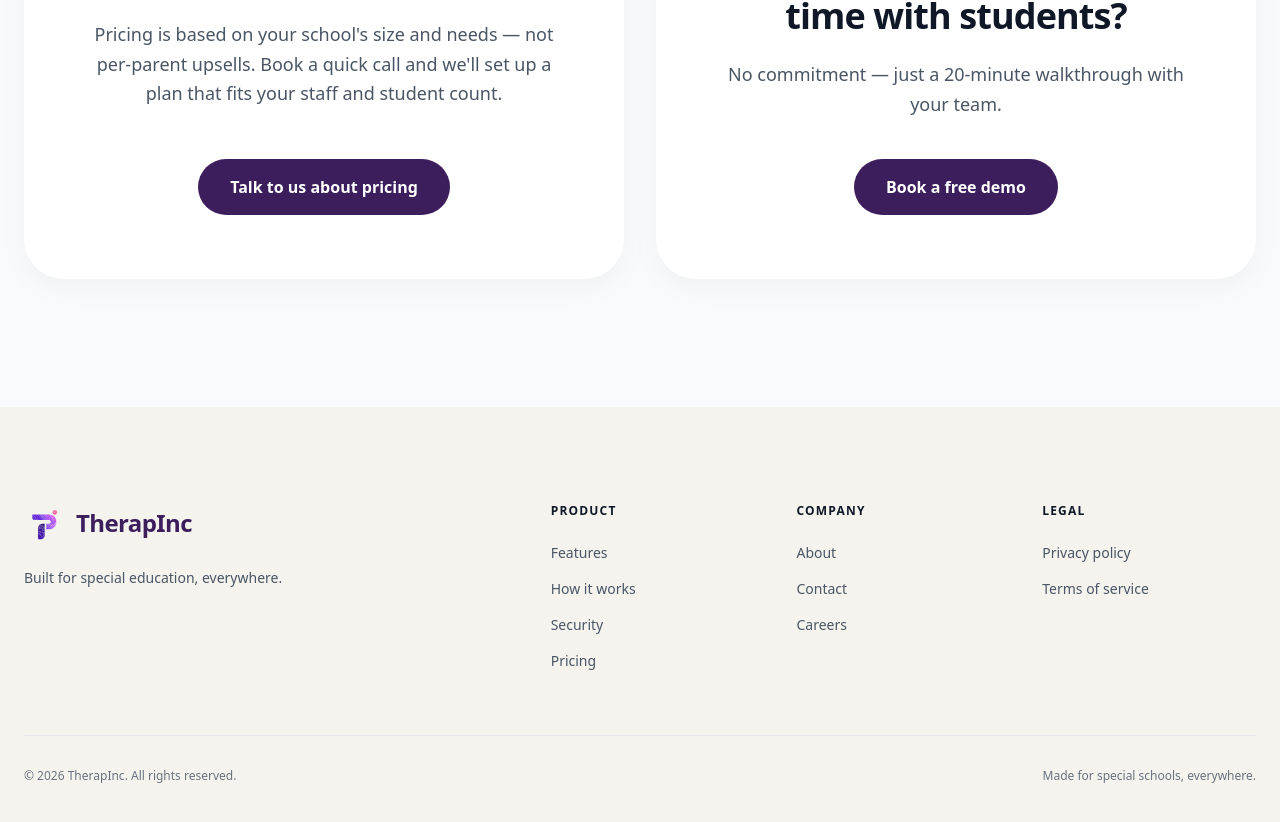
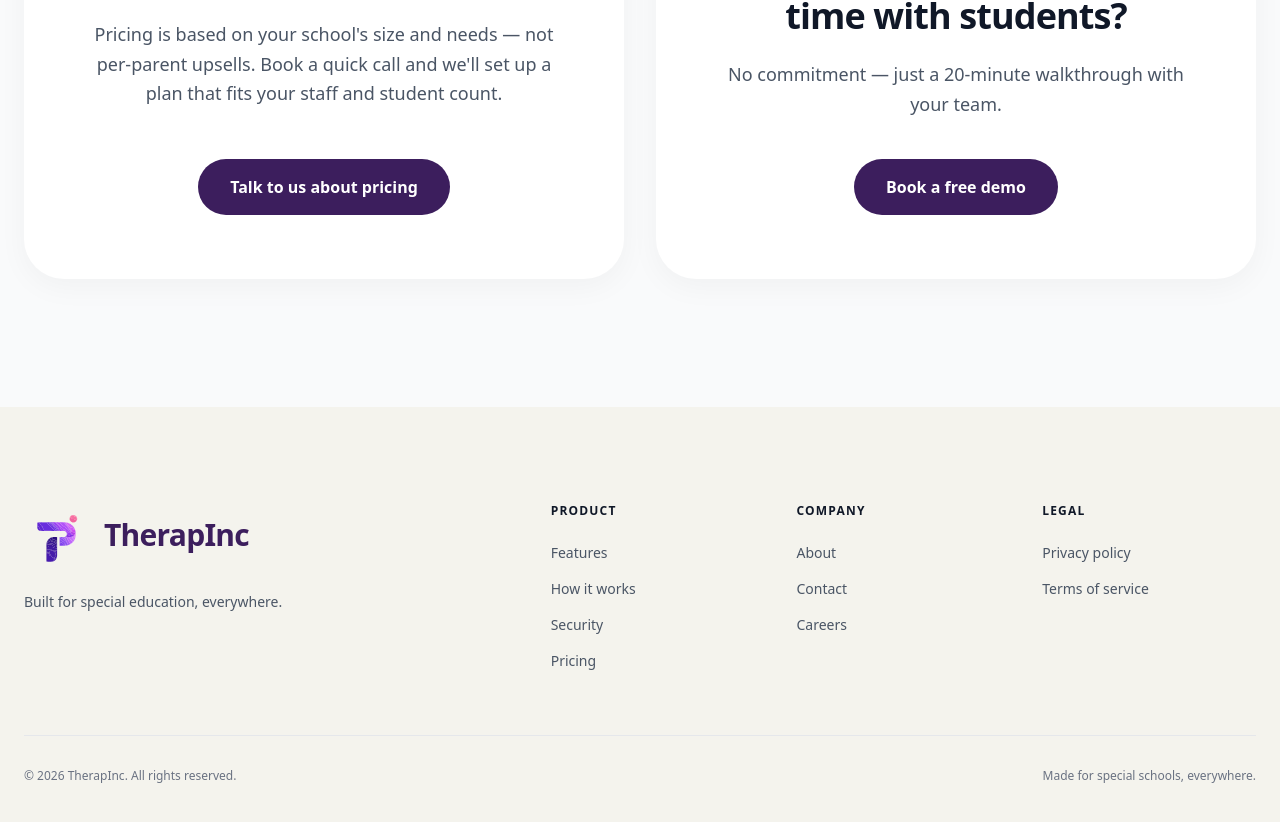
Before and after one commit to Therapinc/therapinc-website, a Next.js app: page / in a window 1280 px wide. Shown: the part 6486-7308 px from the top of the page. Built offline with nearby package versions, Linux system fonts and the light colour scheme.

Commit message:
vercel error fix

```diff
--- a/src/app/layout.tsx
+++ b/src/app/layout.tsx
@@ -17,7 +17,7 @@ const poppins = Poppins({
 });
 
 export const metadata: Metadata = {
-  title: 'Therapinc | AI-Powered Mental Healthcare Solutions',
+  title: 'TherapInc',
   description:
     'Therapinc provides intelligent AI solutions and automated clinical workflow tools for mental healthcare professionals and practices.',
   keywords: [
@@ -28,7 +28,7 @@ export const metadata: Metadata = {
     'Therapinc',
   ],
   openGraph: {
-    title: 'Therapinc | AI-Powered Mental Healthcare Solutions',
+    title: 'TherapInc',
     description:
       'Empowering therapists with intelligent, HIPAA-compliant session documentation and client management tools.',
     type: 'website',
--- a/src/app/page.tsx
+++ b/src/app/page.tsx
@@ -7,7 +7,6 @@ import BuiltForYourTeamSection from '@/components/BuiltForYourTeamSection';
 import SecuritySection from '@/components/SecuritySection';
 import FaqSection from '@/components/FaqSection';
 import PricingSection from '@/components/PricingSection';
-import DashboardShowcase from '@/components/Dashboard';
 
 export default function Home() {
   return (
--- a/src/components/BuiltForYourTeamSection.tsx
+++ b/src/components/BuiltForYourTeamSection.tsx
@@ -32,7 +32,7 @@ export default function BuiltForYourTeamSection() {
             </h2>
           </div>
           <p className="mt-2 text-4xl font-extrabold tracking-tight text-gray-900 sm:text-5xl" style={{ fontFamily: 'var(--font-heading)' }}>
-            Whoever's using it, it fits.
+            Whoever&apos;s using it, it fits.
           </p>
         </div>
 
--- a/src/components/Footer.tsx
+++ b/src/components/Footer.tsx
@@ -12,9 +12,9 @@ export default function Footer() {
         <div className="mb-16 grid grid-cols-1 gap-12 lg:grid-cols-12 lg:gap-8">
           {/* Left Column - Brand */}
           <div className="lg:col-span-5">
-            <Link href="/" className="mb-6 flex items-center gap-3 text-[var(--color-primary)]">
-              <img src="/logosvg.svg" alt="TherapInc Logo" className="h-10 w-10 object-contain" />
-              <span className="font-heading text-2xl font-bold tracking-tight">TherapInc</span>
+            <Link href="/" className="mb-6 flex items-center gap-4 text-[var(--color-primary)]">
+              <img src="/logosvg.svg" alt="TherapInc Logo" className="h-16 w-16 object-contain" />
+              <span className="font-heading text-3xl font-bold tracking-tight">TherapInc</span>
             </Link>
             <p className="w-full whitespace-normal break-normal text-sm leading-relaxed text-gray-600" style={{ maxWidth: '320px' }}>
               Built for special education, everywhere.
```
Also changed, not shown: src/components/Dashboard/index.tsx (+0 -12 lines), src/app/icon.svg (added).
